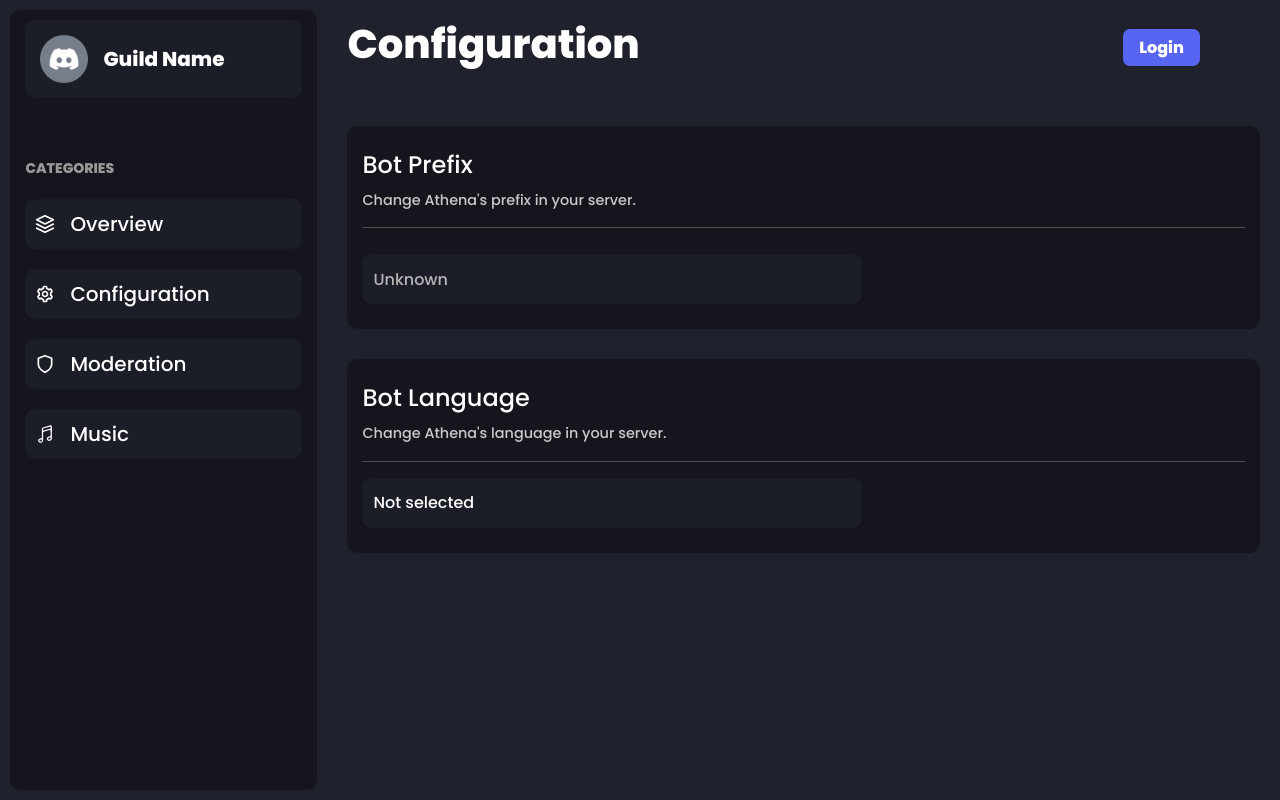
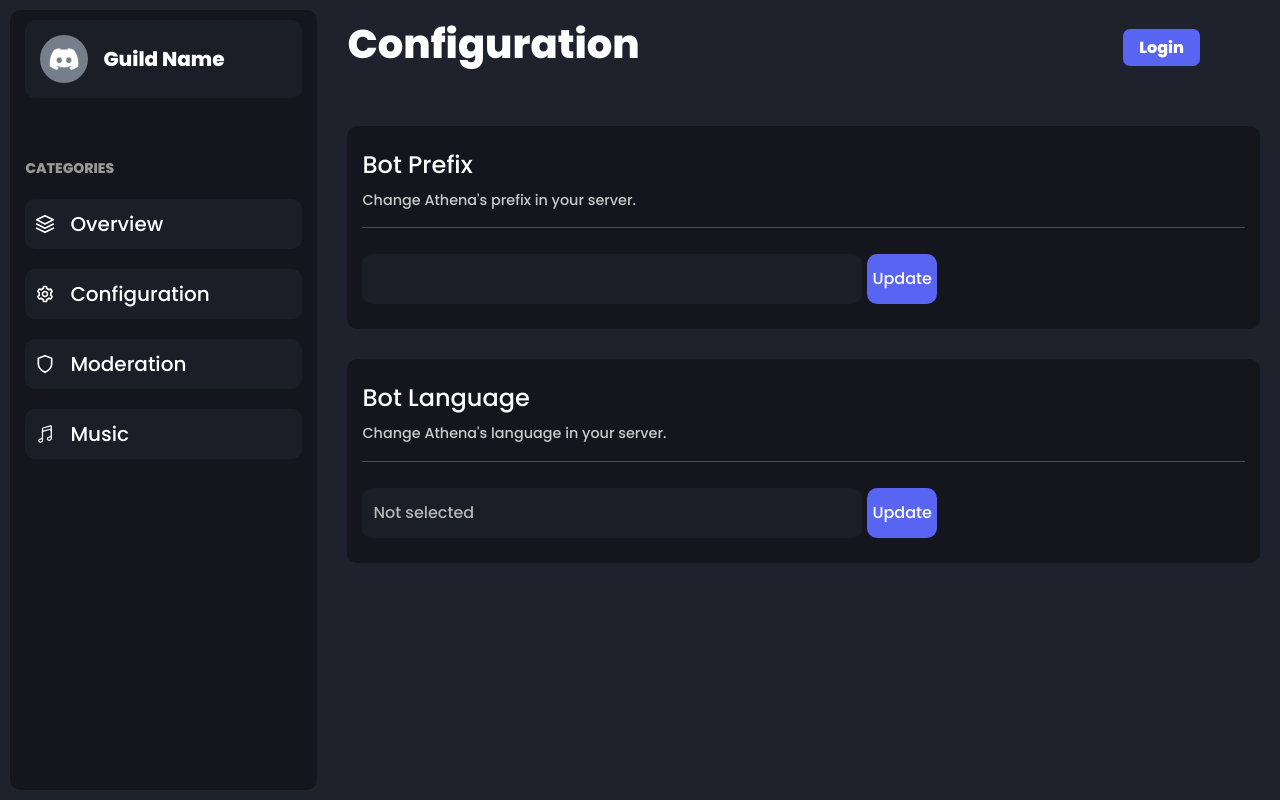
Before and after one commit to AthenaTheBot/Dashboard, a React (Create React App) app in the folder client/: page /dashboard/1 in a window 1280 px wide. Both pictures are taken after a click on the item "Configuration". Built offline with nearby package versions, Linux system fonts and the light colour scheme.

Commit message:
Added functioanlty to buttons

```diff
--- /dev/null
+++ b/client/src/components/layout/Button/index.js
@@ -0,0 +1,20 @@
+import "./style.css";
+
+function Button({ children, bgColor, color, buttonClicked }) {
+  return (
+    <div
+      className="athena-button"
+      style={{
+        backgroundColor: bgColor,
+        color: color,
+      }}
+      onClick={(e) => {
+        if (buttonClicked) buttonClicked(e);
+      }}
+    >
+      {children}
+    </div>
+  );
+}
+
+export default Button;
--- /dev/null
+++ b/client/src/components/layout/Button/style.css
@@ -0,0 +1,16 @@
+.athena-button {
+  padding: 5px;
+  color: white;
+  background-color: var(--primary-theme);
+  border-radius: 5px;
+  cursor: pointer;
+  transition: all 450ms ease;
+  user-select: none;
+  display: flex;
+  align-items: center;
+  justify-content: center;
+}
+
+.athena-button:hover {
+  background-color: var(--secondary-theme);
+}
--- a/client/src/components/layout/Input/InputSelect/style.css
+++ b/client/src/components/layout/Input/InputSelect/style.css
@@ -17,6 +17,7 @@
 
 .athena-input-select-main {
   background-color: var(--secondary-background);
+  color: #b6b6b6;
   padding: 10px;
   height: 50px;
   margin: 10px 0px;
--- a/client/src/components/pages/Dashboard/Categories/Configuration/index.js
+++ b/client/src/components/pages/Dashboard/Categories/Configuration/index.js
@@ -1,15 +1,62 @@
-import { Fragment, useContext } from "react";
-
+import { Fragment, useContext, useState } from "react";
+import Button from "../../../../layout/Button";
 import dashContext from "../../../../../context/dash/dashContext";
-
 import InputSelect from "../../../../layout/Input/InputSelect";
 import InputText from "../../../../layout/Input/InputText";
 
-import "./style.css";
+function Configuration() {
+  const { currentServer, setCurrentServer } = useContext(dashContext);
 
-function Configuration() {
-  const { currentServer } = useContext(dashContext);
-  const settingChanged = () => {};
+  const [currentPrefix, setCurretPrefix] = useState(
+    currentServer?.settings?.prefix
+  );
+  const [currentLanguage, setCurrentLanguage] = useState(
+    currentServer?.settings?.language
+  );
+
+  const updatePrefix = async () => {
+    const data = await fetch(`/api/guilds/${currentServer?.id}`, {
+      method: "POST",
+      headers: {
+        "Content-Type": "application/json",
+      },
+      body: JSON.stringify({
+        prefix: currentPrefix,
+      }),
+    })
+      .then((res) => res.json())
+      .catch((err) => {
+        return { successfull: false };
+      });
+
+    if (data?.successfull) {
+      currentServer.settings.prefix = currentPrefix;
+      setCurrentServer(currentServer);
+    }
+  };
+
+  const updateLanguage = async () => {
+    const data = await fetch(`/api/guilds/${currentServer?.id}`, {
+      method: "POST",
+      headers: {
+        "Content-Type": "application/json",
+      },
+      body: JSON.stringify({
+        language: currentLanguage,
+      }),
+    })
+      .then((res) => res.json())
+      .catch((err) => {
+        return { successfull: false };
+      });
+
+    if (data?.successfull) {
+      currentServer.settings.language = currentLanguage;
+      setCurrentServer(currentServer);
+    } else {
+      setCurrentLanguage(currentServer);
+    }
+  };
 
   return (
     <Fragment>
@@ -21,14 +68,8 @@ function Configuration() {
           </p>
           <hr />
           <div className="module-prop-body">
-            <InputText
-              value={
-                currentServer?.settings?.prefix
-                  ? currentServer.settings.prefix
-                  : "Unknown"
-              }
-              inputUpdated={settingChanged}
-            />
+            <InputText inputUpdated={setCurretPrefix} value={currentPrefix} />
+            <Button buttonClicked={updatePrefix}>Update</Button>
           </div>
         </div>
       </div>
@@ -42,23 +83,23 @@ function Configuration() {
           <hr />
           <div className="module-prop-body">
             <InputSelect
+              inputUpdated={(x) => {
+                setCurrentLanguage(x.id);
+              }}
               options={[
                 {
                   content: "English",
-                  active:
-                    currentServer?.settings?.language === "en_US"
-                      ? true
-                      : false,
+                  id: "en_US",
+                  active: currentLanguage === "en_US" ? true : false,
                 },
                 {
                   content: "Turkish",
-                  active:
-                    currentServer?.settings?.language === "tr_TR"
-                      ? true
-                      : false,
+                  id: "tr_TR",
+                  active: currentLanguage === "tr_TR" ? true : false,
                 },
               ]}
             />
+            <Button buttonClicked={updateLanguage}>Update</Button>
           </div>
         </div>
       </div>
--- a/client/src/components/pages/Dashboard/style.css
+++ b/client/src/components/pages/Dashboard/style.css
@@ -25,7 +25,8 @@
   width: calc(100vw - 320px);
   padding: 20px;
   overflow-x: hidden;
-  overflow-y: scroll;
+  overflow-y: visible;
+  position: relative;
 }
 
 .module-selector-guild {
@@ -169,6 +170,17 @@
   color: #4d4b4b !important;
 }
 
+.module-prop-body {
+  display: flex;
+}
+
+.module-prop-body .athena-button {
+  max-height: 50px;
+  margin-top: 10px;
+  border-radius: 10px;
+  margin-left: 5px;
+}
+
 @media only screen and (max-width: 900px) {
   .athena-dash-fade {
     height: 100vh;
--- a/client/src/context/dash/dashReducer.js
+++ b/client/src/context/dash/dashReducer.js
@@ -24,12 +24,6 @@ const DashReducer = (state, action) => {
         currentServer: action.payload,
       };
 
-    case "SET_SETTINGS_UPDATED":
-      return {
-        ...state,
-        settingsUpdated: action.payload,
-      };
-
     default:
       return state;
   }
--- a/client/src/context/dash/dashState.js
+++ b/client/src/context/dash/dashState.js
@@ -8,7 +8,6 @@ const initialState = {
   servers: null,
   commands: null,
   currentServer: null,
-  settingsUpdated: [],
 };
 
 const DashState = (props) => {
@@ -68,11 +67,6 @@ const DashState = (props) => {
     dispatch({ type: "SET_CURRENT_SERVER", payload: guild });
   };
 
-  const setingsUpdated = (setting) => {
-    const newSettings = state.settingsUpdated.push(setting);
-    dispatch({ type: "SET_SETTINGS_UPDATED", payload: newSettings });
-  };
-
   return (
     <DashContext.Provider
       value={{
@@ -81,7 +75,6 @@ const DashState = (props) => {
         getUserGuilds,
         getCommands,
         setCurrentServer,
-        setingsUpdated,
       }}
     >
       {props.children}
```
Also changed, not shown: client/src/components/pages/Dashboard/Categories/Configuration/style.css (deleted), 11 other files (tests, documents, lock files or other folders).
